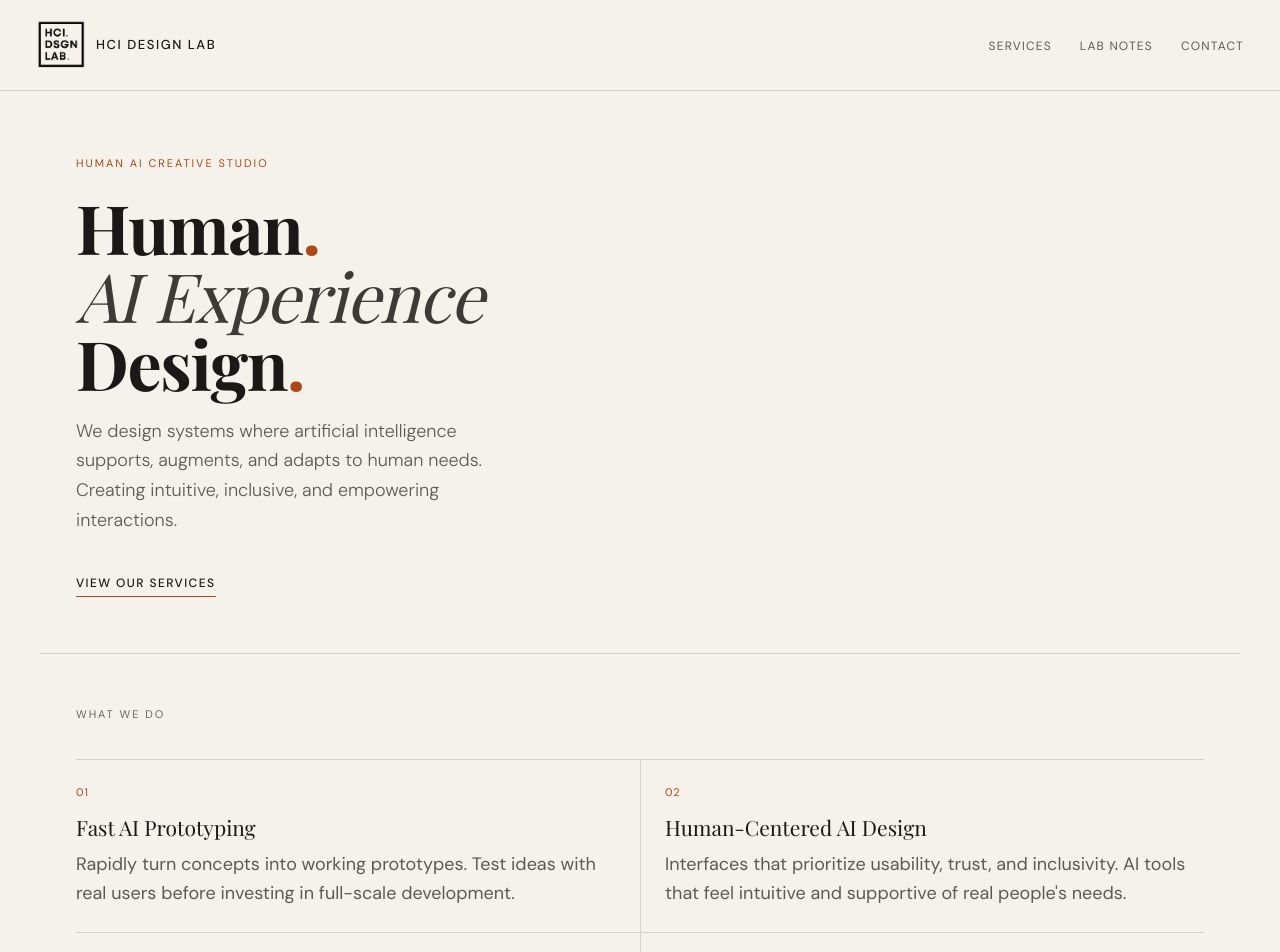
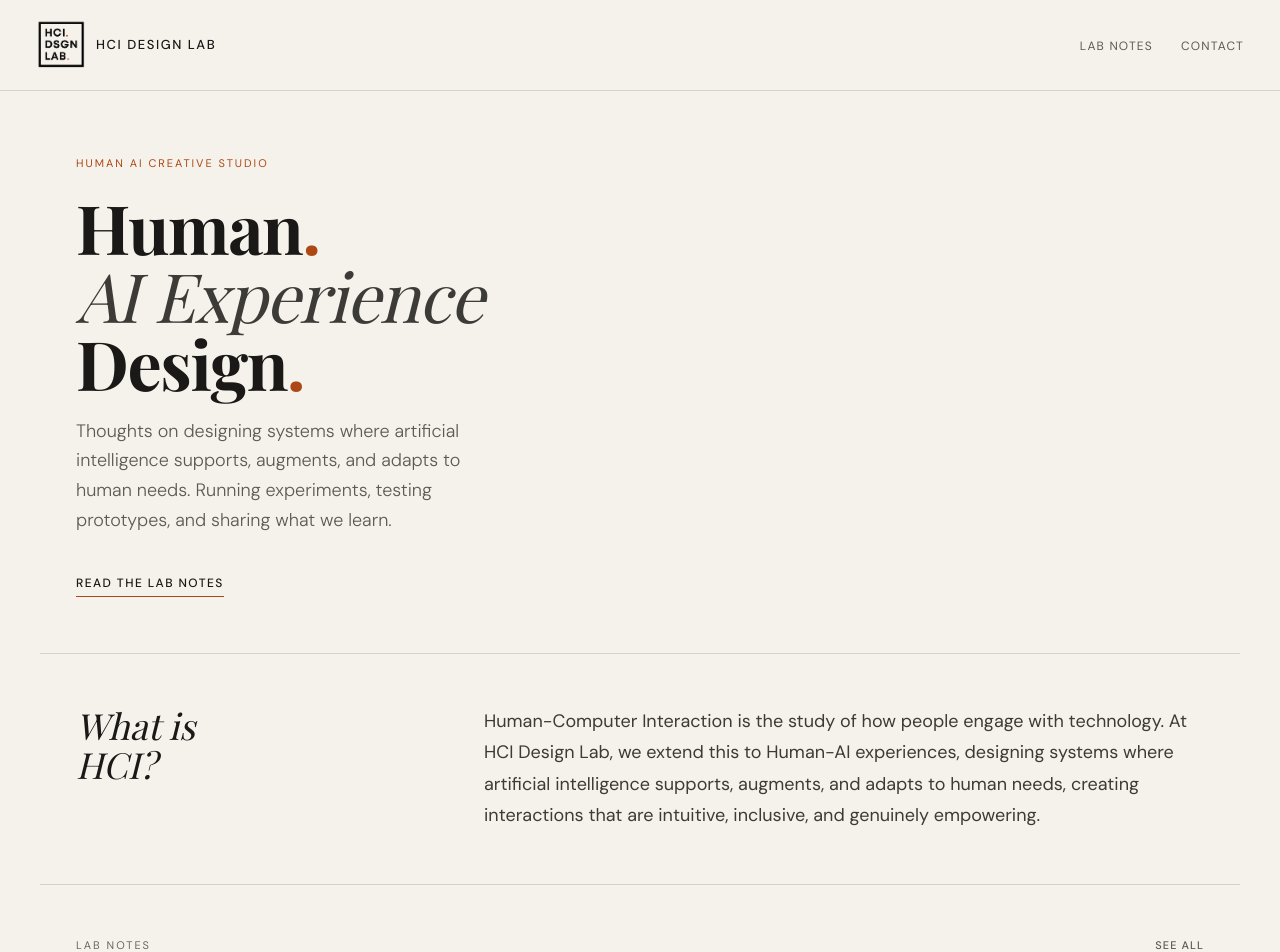
Before and after one commit to MyLightIsOn/hci-design, a Next.js app: page / in a window 1280 px wide. Shown: the top 952 px of the page. Built offline with nearby package versions, Linux system fonts and the light colour scheme; a web font is replaced by a local one.

Commit message:
Revise site content to focus on "Lab Notes," remove services section, and update descriptions and navigation links

```diff
--- a/app/layout.js
+++ b/app/layout.js
@@ -1,7 +1,8 @@
 import "./globals.css";
 import { siteName, ogImages, organizationJsonLd } from "@/lib/seo";
 
-const description = "Human AI Creative Studio";
+const description =
+  "Lab notes on designing systems where artificial intelligence supports, augments, and adapts to human needs.";
 
 export const metadata = {
   metadataBase: new URL("https://www.hcidesignlab.com"),
--- a/app/page.js
+++ b/app/page.js
@@ -8,7 +8,7 @@ import styles from "./page.module.css";
 import { siteName, ogImages } from "@/lib/seo";
 
 const description =
-  "We design systems where artificial intelligence supports, augments, and adapts to human needs — creating intuitive, inclusive, and empowering interactions.";
+  "Thoughts on designing systems where artificial intelligence supports, augments, and adapts to human needs — running experiments, testing prototypes, and sharing what we learn.";
 
 export const metadata = {
   description,
@@ -43,34 +43,13 @@ export default function HomePage() {
           Design<span className={styles.dot}>.</span>
         </h1>
         <p className={styles.heroSub}>
-          We design systems where artificial intelligence supports, augments, and adapts
-          to human needs. Creating intuitive, inclusive, and empowering interactions.
+          Thoughts on designing systems where artificial intelligence supports, augments,
+          and adapts to human needs. Running experiments, testing prototypes, and sharing what we learn.
         </p>
-        <Link href="/#services" className={styles.heroCta}>
-          View our services
+        <Link href="/lab-notes" className={styles.heroCta}>
+          Read the lab notes
         </Link>
       </section>
-
-      {/* Services */}
-      <ScrollReveal>
-        <section className={styles.section} id="services">
-          <p className={styles.sectionLabel}>What we do</p>
-          <div className={styles.services}>
-            {[
-              { num: "01", title: "Fast AI Prototyping", body: "Rapidly turn concepts into working prototypes. Test ideas with real users before investing in full-scale development." },
-              { num: "02", title: "Human-Centered AI Design", body: "Interfaces that prioritize usability, trust, and inclusivity. AI tools that feel intuitive and supportive of real people's needs." },
-              { num: "03", title: "Custom AI Solutions", body: "Tailored AI-driven tools, dashboards, and workflows that integrate seamlessly into your existing systems." },
-              { num: "04", title: "AI Training + Enablement", body: "Workshops and hands-on guidance that demystify AI and empower your organization to lead confidently." },
-            ].map((s) => (
-              <div key={s.num} className={styles.service}>
-                <p className={styles.serviceNum}>{s.num}</p>
-                <h3 className={styles.serviceTitle}>{s.title}</h3>
-                <p className={styles.serviceBody}>{s.body}</p>
-              </div>
-            ))}
-          </div>
-        </section>
-      </ScrollReveal>
 
       {/* About */}
       <ScrollReveal>
--- a/components/Nav.js
+++ b/components/Nav.js
@@ -16,7 +16,6 @@ export default function Nav({ active }) {
           HCI Design Lab
         </Link>
         <ul className={styles.links}>
-          <li><Link href="/#services" className={active === "services" ? styles.active : ""}>Services</Link></li>
           <li><Link href="/lab-notes" className={active === "lab-notes" ? styles.active : ""}>Lab Notes</Link></li>
           <li><Link href="/contact" className={active === "contact" ? styles.active : ""}>Contact</Link></li>
         </ul>
@@ -35,7 +34,6 @@ export default function Nav({ active }) {
       {open && (
         <div className={styles.overlay} onClick={() => setOpen(false)}>
           <ul className={styles.overlayLinks} onClick={e => e.stopPropagation()}>
-            <li><Link href="/#services" className={active === "services" ? styles.active : ""} onClick={() => setOpen(false)}>Services</Link></li>
             <li><Link href="/lab-notes" className={active === "lab-notes" ? styles.active : ""} onClick={() => setOpen(false)}>Lab Notes</Link></li>
             <li><Link href="/contact" className={active === "contact" ? styles.active : ""} onClick={() => setOpen(false)}>Contact</Link></li>
           </ul>
--- a/lib/seo.js
+++ b/lib/seo.js
@@ -16,7 +16,8 @@ export function organizationJsonLd() {
     name: siteName,
     url: siteUrl,
     logo: `${siteUrl}/logo_transparent.png`,
-    description: "Human AI Creative Studio",
+    description:
+      "Lab notes on designing systems where artificial intelligence supports, augments, and adapts to human needs.",
   };
 }
 
```
